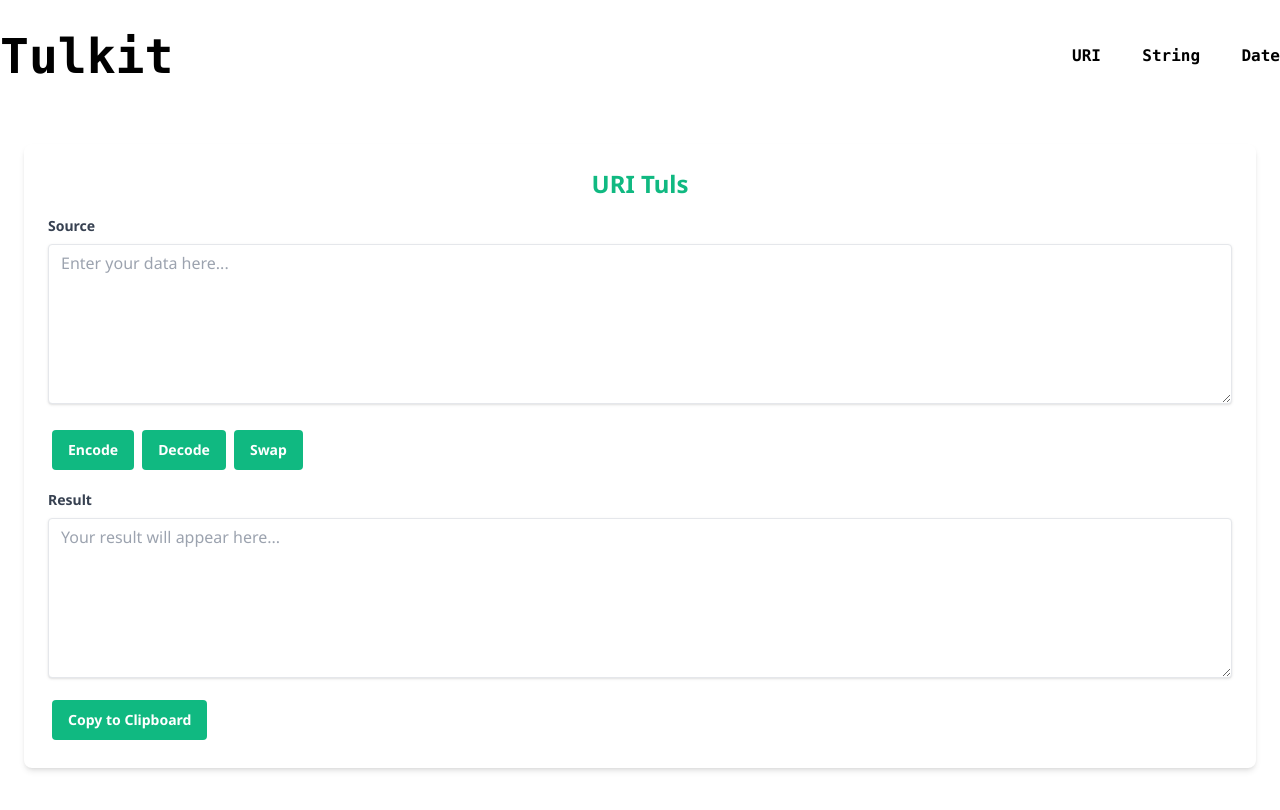
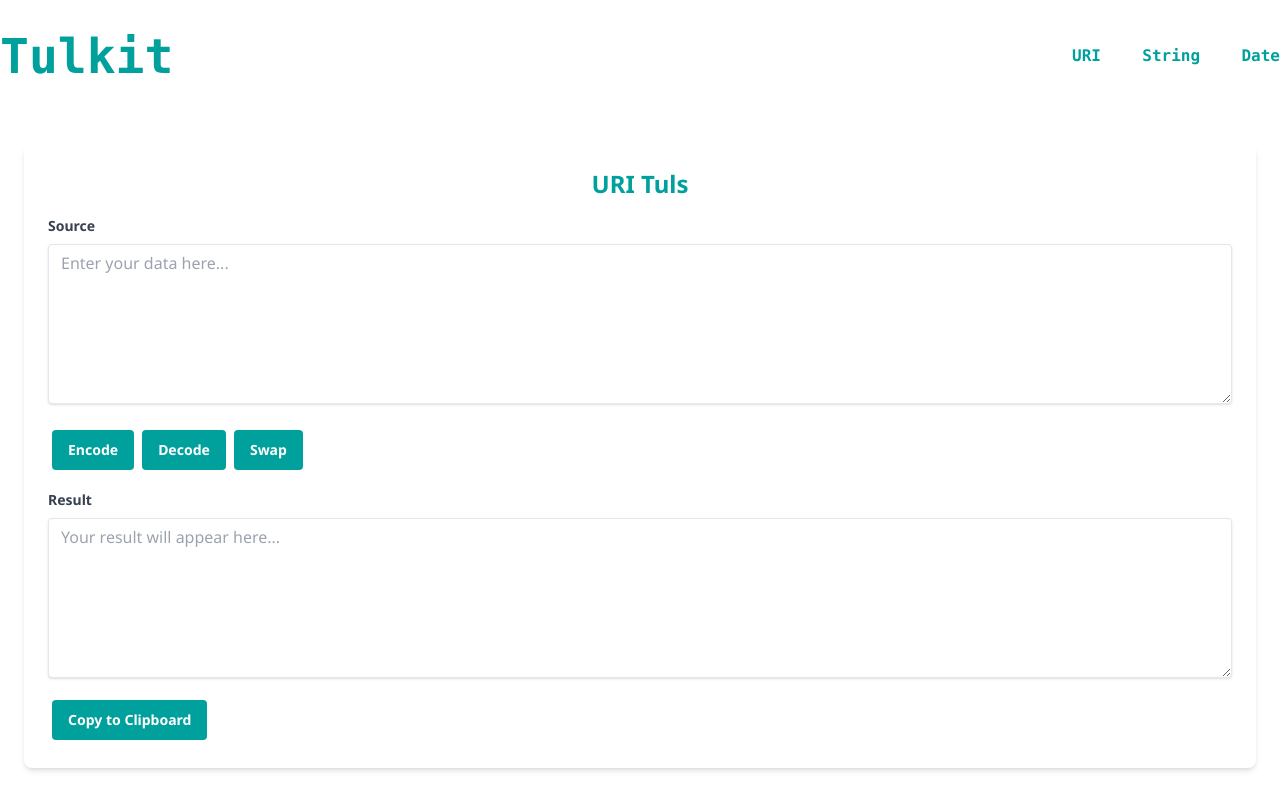
Before and after one commit to hasssan/tulkit, a SvelteKit app: page /uri in a window 1280 px wide. Shown: the top 810 px of the page. Built offline with nearby package versions, Linux system fonts and the light colour scheme; a web font is replaced by a local one.

Commit message:
feat: change color to new name

```diff
--- a/src/components/copy-button.svelte
+++ b/src/components/copy-button.svelte
@@ -1,7 +1,7 @@
 <script lang="ts">
 	export let text = '';
 	let className =
-		'm-1 p-2 inline-flex items-center justify-center text-sm ring-offset-background transition-colors focus-visible:outline-none focus-visible:ring-2 focus-visible:ring-ring focus-visible:ring-offset-2 disabled:pointer-events-none disabled:opacity-50 h-10 bg-[rgb(16,185,129)] hover:bg-[rgb(5,150,105)] text-white font-bold py-2 px-4 rounded focus:outline-none focus:shadow-outline mt-4';
+		'm-1 p-2 inline-flex items-center justify-center text-sm ring-offset-background transition-colors focus-visible:outline-none focus-visible:ring-2 focus-visible:ring-ring focus-visible:ring-offset-2 disabled:pointer-events-none disabled:opacity-50 h-10 bg-tTeal-base hover:bg-tTeal-700 text-white font-bold py-2 px-4 rounded focus:outline-none focus:shadow-outline mt-4';
 	let name = 'Copy to Clipboard';
 
 	$: {
--- a/src/components/icons/calendar.svelte
+++ b/src/components/icons/calendar.svelte
@@ -8,7 +8,7 @@
 	stroke-width="2"
 	stroke-linecap="round"
 	stroke-linejoin="round"
-	class="h-16 w-16 mb-4 text-tTeal"
+	class="h-16 w-16 mb-4 text-tTeal-base"
 >
 	<rect width="18" height="18" x="3" y="4" rx="2" ry="2"></rect>
 	<line x1="16" x2="16" y1="2" y2="6"></line>
--- a/src/components/icons/link.svelte
+++ b/src/components/icons/link.svelte
@@ -8,7 +8,7 @@
 	stroke-width="2"
 	stroke-linecap="round"
 	stroke-linejoin="round"
-	class="h-16 w-16 mb-4 text-tTeal"
+	class="h-16 w-16 mb-4 text-tTeal-base"
 >
 	<path d="M10 13a5 5 0 0 0 7.54.54l3-3a5 5 0 0 0-7.07-7.07l-1.72 1.71"></path>
 	<path d="M14 11a5 5 0 0 0-7.54-.54l-3 3a5 5 0 0 0 7.07 7.07l1.71-1.71"></path>
--- a/src/components/icons/text.svelte
+++ b/src/components/icons/text.svelte
@@ -8,7 +8,7 @@
 	stroke-width="2"
 	stroke-linecap="round"
 	stroke-linejoin="round"
-	class="h-16 w-16 mb-4 text-tTeal"
+	class="h-16 w-16 mb-4 text-tTeal-base"
 >
 	<path d="M17 6.1H3"></path>
 	<path d="M21 12.1H3"></path>
--- a/src/components/navigation.svelte
+++ b/src/components/navigation.svelte
@@ -12,7 +12,7 @@
 		{#each navItems as item}
 			<a
 				href={item.url}
-				class="text-tTeal hover:underline py-2 rounded-md text-base font-mono font-bold"
+				class="text-tTeal-base hover:underline py-2 rounded-md text-base font-mono font-bold"
 				aria-current="page">{item.name}</a
 			>
 		{/each}
--- a/src/routes/+layout.svelte
+++ b/src/routes/+layout.svelte
@@ -6,7 +6,7 @@
 
 <div class="container mx-auto my-4">
 	<header class="h-20 flex items-center justify-between bg-white dark:bg-gray-900">
-		<h1 class="text-5xl font-mono font-bold text-tTeal">
+		<h1 class="text-5xl font-mono font-bold text-tTeal-base">
 			<a href="{base}/">Tulkit</a>
 		</h1>
 		<!-- <form class="relative w-64">
--- a/src/routes/date/+page.svelte
+++ b/src/routes/date/+page.svelte
@@ -25,9 +25,7 @@
 <main class="flex-1 py-12 bg-white dark:bg-gray-800">
 	<div class="container px-6 mx-auto grid grid-cols-2 gap-8">
 		<div class="flex flex-col items-center p-6 bg-white rounded-lg shadow-md dark:bg-gray-900">
-			<h2 class="text-2xl font-bold text-[rgb(16,185,129)] dark:text-[rgb(16,185,129)] mb-4">
-				Date Time to ISOString
-			</h2>
+			<h2 class="text-2xl font-bold text-tTeal-base mb-4">Date Time to ISOString</h2>
 			<form class="w-full">
 				<label
 					class="block text-gray-700 dark:text-gray-400 text-sm font-bold mb-2"
@@ -63,9 +61,7 @@
 			</form>
 		</div>
 		<div class="flex flex-col items-center p-6 bg-white rounded-lg shadow-md dark:bg-gray-900">
-			<h2 class="text-2xl font-bold text-[rgb(16,185,129)] dark:text-[rgb(16,185,129)] mb-4">
-				ISOString to Local Date Time
-			</h2>
+			<h2 class="text-2xl font-bold text-tTeal-base mb-4">ISOString to Local Date Time</h2>
 			<form class="w-full">
 				<label
 					class="block text-gray-700 dark:text-gray-400 text-sm font-bold mb-2"
--- a/src/routes/string/+page.svelte
+++ b/src/routes/string/+page.svelte
@@ -46,9 +46,7 @@
 <main class="flex-1 py-12 bg-white dark:bg-gray-800">
 	<div class="container px-6 mx-auto grid gap-8">
 		<div class="flex flex-col items-center p-6 bg-white rounded-lg shadow-md dark:bg-gray-900">
-			<h2 class="text-2xl font-bold text-[rgb(16,185,129)] dark:text-[rgb(16,185,129)] mb-4">
-				String Tuls
-			</h2>
+			<h2 class="text-2xl font-bold text-tTeal-base mb-4">String Tuls</h2>
 			<form class="w-full">
 				<label
 					class="block text-gray-700 dark:text-gray-400 text-sm font-bold mb-2"
@@ -65,7 +63,7 @@
 				<div class="flex justify-start mb-4">
 					{#each actionsItems as item}
 						<button
-							class="m-1 inline-flex items-center justify-center text-sm ring-offset-background transition-colors focus-visible:outline-none focus-visible:ring-2 focus-visible:ring-ring focus-visible:ring-offset-2 disabled:pointer-events-none disabled:opacity-50 h-10 bg-[rgb(16,185,129)] hover:bg-[rgb(5,150,105)] text-white font-bold py-2 px-4 rounded focus:outline-none focus:shadow-outline"
+							class="m-1 inline-flex items-center justify-center text-sm ring-offset-background transition-colors focus-visible:outline-none focus-visible:ring-2 focus-visible:ring-ring focus-visible:ring-offset-2 disabled:pointer-events-none disabled:opacity-50 h-10 bg-tTeal-base hover:bg-tTeal-700 text-white font-bold py-2 px-4 rounded focus:outline-none focus:shadow-outline"
 							on:click={item.action}
 							data-testid={item.name}
 						>
--- a/src/routes/uri/+page.svelte
+++ b/src/routes/uri/+page.svelte
@@ -19,9 +19,7 @@
 <main class="flex-1 py-12 bg-white dark:bg-gray-800">
 	<div class="container px-6 mx-auto grid gap-8">
 		<div class="flex flex-col items-center p-6 bg-white rounded-lg shadow-md dark:bg-gray-900">
-			<h2 class="text-2xl font-bold text-[rgb(16,185,129)] dark:text-[rgb(16,185,129)] mb-4">
-				URI Tuls
-			</h2>
+			<h2 class="text-2xl font-bold text-tTeal-base mb-4">URI Tuls</h2>
 			<form class="w-full">
 				<label
 					class="block text-gray-700 dark:text-gray-400 text-sm font-bold mb-2"
@@ -36,17 +34,17 @@
 				></textarea>
 				<div class="flex justify-start mb-4">
 					<button
-						class="m-1 inline-flex items-center justify-center text-sm ring-offset-background transition-colors focus-visible:outline-none focus-visible:ring-2 focus-visible:ring-ring focus-visible:ring-offset-2 disabled:pointer-events-none disabled:opacity-50 h-10 bg-[rgb(16,185,129)] hover:bg-[rgb(5,150,105)] text-white font-bold py-2 px-4 rounded focus:outline-none focus:shadow-outline"
+						class="m-1 inline-flex items-center justify-center text-sm ring-offset-background transition-colors focus-visible:outline-none focus-visible:ring-2 focus-visible:ring-ring focus-visible:ring-offset-2 disabled:pointer-events-none disabled:opacity-50 h-10 bg-tTeal-base hover:bg-tTeal-700 text-white font-bold py-2 px-4 rounded focus:outline-none focus:shadow-outline"
 						on:click={onEncode}
 					>
 						Encode</button
 					><button
-						class="m-1 inline-flex items-center justify-center text-sm ring-offset-background transition-colors focus-visible:outline-none focus-visible:ring-2 focus-visible:ring-ring focus-visible:ring-offset-2 disabled:pointer-events-none disabled:opacity-50 h-10 bg-[rgb(16,185,129)] hover:bg-[rgb(5,150,105)] text-white font-bold py-2 px-4 rounded focus:outline-none focus:shadow-outline"
+						class="m-1 inline-flex items-center justify-center text-sm ring-offset-background transition-colors focus-visible:outline-none focus-visible:ring-2 focus-visible:ring-ring focus-visible:ring-offset-2 disabled:pointer-events-none disabled:opacity-50 h-10 bg-tTeal-base hover:bg-tTeal-700 text-white font-bold py-2 px-4 rounded focus:outline-none focus:shadow-outline"
 						on:click={onDecode}
 					>
 						Decode</button
 					><button
-						class="m-1 inline-flex items-center justify-center text-sm ring-offset-background transition-colors focus-visible:outline-none focus-visible:ring-2 focus-visible:ring-ring focus-visible:ring-offset-2 disabled:pointer-events-none disabled:opacity-50 h-10 bg-[rgb(16,185,129)] hover:bg-[rgb(5,150,105)] text-white font-bold py-2 px-4 rounded focus:outline-none focus:shadow-outline"
+						class="m-1 inline-flex items-center justify-center text-sm ring-offset-background transition-colors focus-visible:outline-none focus-visible:ring-2 focus-visible:ring-ring focus-visible:ring-offset-2 disabled:pointer-events-none disabled:opacity-50 h-10 bg-tTeal-base hover:bg-tTeal-700 text-white font-bold py-2 px-4 rounded focus:outline-none focus:shadow-outline"
 						on:click={onSwap}
 					>
 						Swap
```
